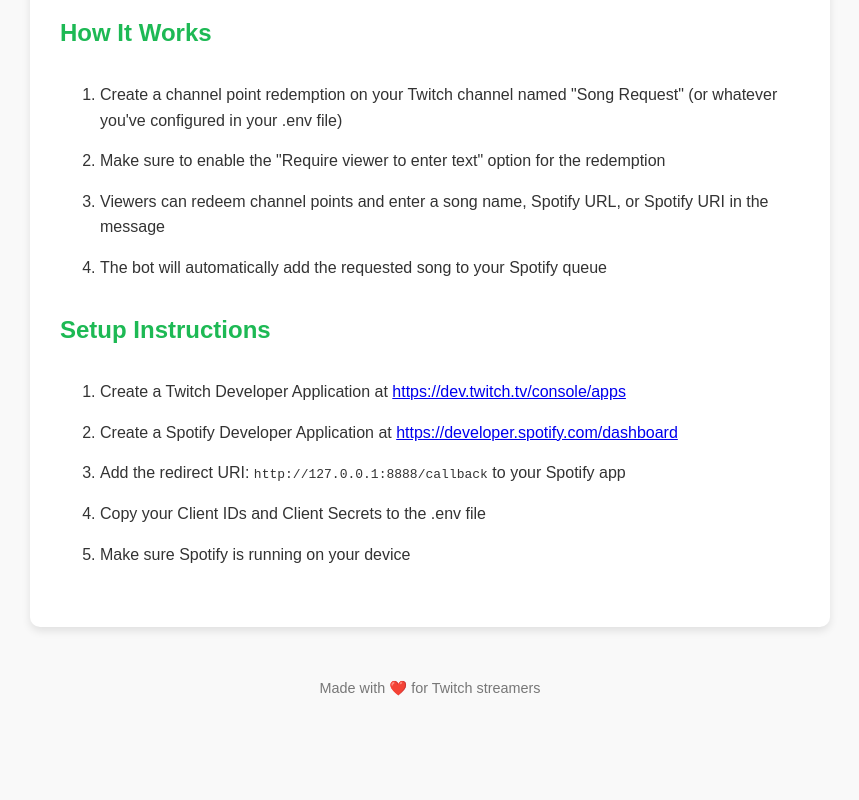
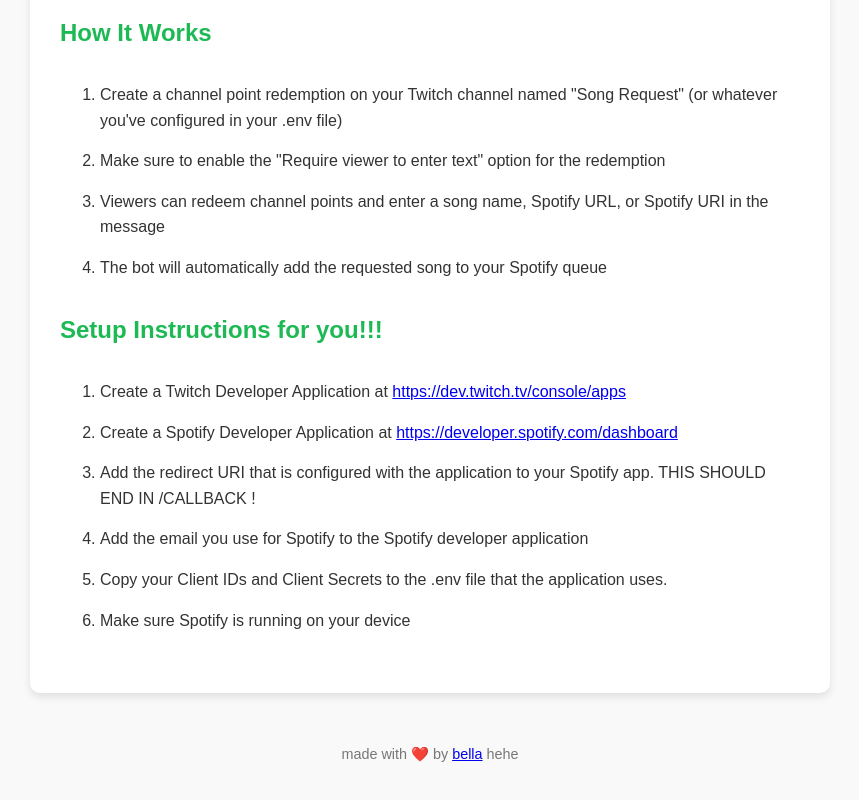
Before and after one commit to bella-le/twitch-channel-pt-spotify-bot, a website: page public/index.html in a window 1280 px wide. Shown: the part 320-1120 px from the top of the page, without its empty margins (210-1069 px from the left). Before the commit the page ends 1055 px from the top, so only its background shows below. Drawn offline with Linux system fonts and the light colour scheme; no server answers.

Commit message:
Index html changes

```diff
--- a/public/index.html
+++ b/public/index.html
@@ -99,18 +99,19 @@
       <li>The bot will automatically add the requested song to your Spotify queue</li>
     </ol>
 
-    <h2>Setup Instructions</h2>
+    <h2>Setup Instructions for you!!!</h2>
     <ol class="steps">
       <li>Create a Twitch Developer Application at <a href="https://dev.twitch.tv/console/apps" target="_blank">https://dev.twitch.tv/console/apps</a></li>
       <li>Create a Spotify Developer Application at <a href="https://developer.spotify.com/dashboard" target="_blank">https://developer.spotify.com/dashboard</a></li>
-      <li>Add the redirect URI: <code>http://127.0.0.1:8888/callback</code> to your Spotify app</li>
-      <li>Copy your Client IDs and Client Secrets to the .env file</li>
+      <li>Add the redirect URI that is configured with the application to your Spotify app. THIS SHOULD END IN /CALLBACK !</li>
+      <li>Add the email you use for Spotify to the Spotify developer application</li>
+      <li>Copy your Client IDs and Client Secrets to the .env file that the application uses.</li>
       <li>Make sure Spotify is running on your device</li>
     </ol>
   </div>
 
   <footer>
-    <p>Made with ❤️ for Twitch streamers</p>
+    <p>made with ❤️ by <a href="https://github.com/bella-le">bella</a> hehe</p>
   </footer>
 
   <script>
```
